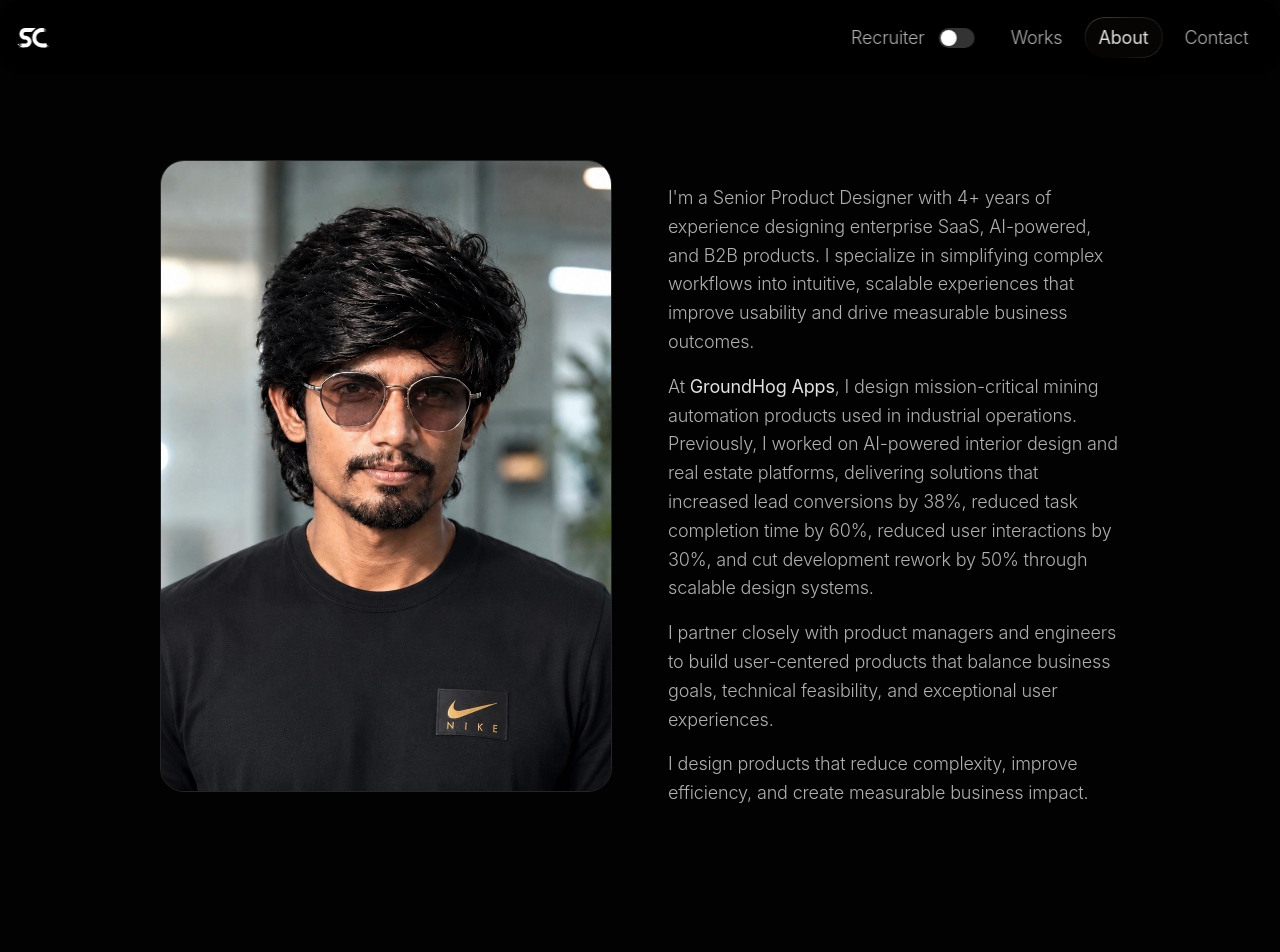
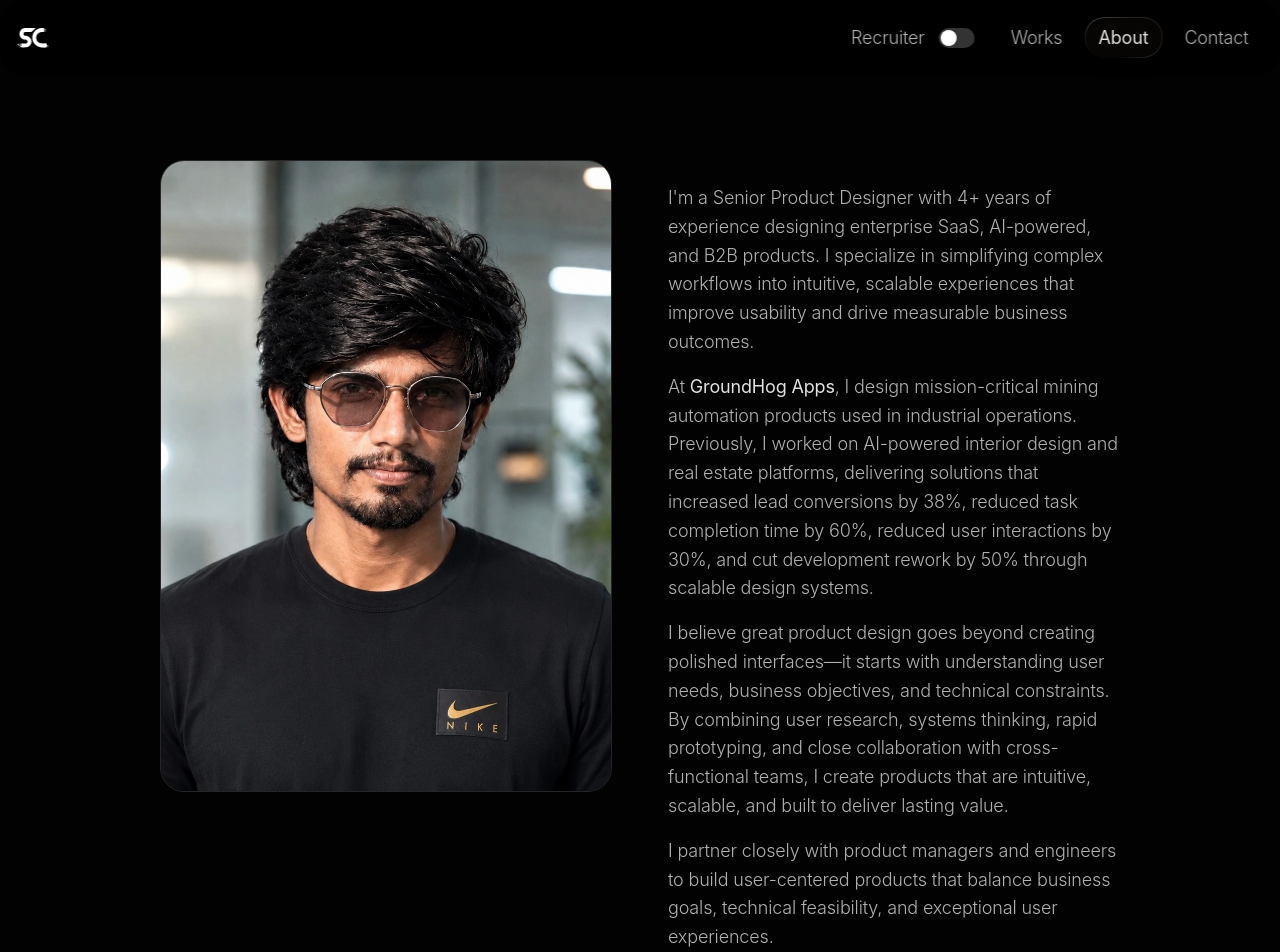
Before and after one commit to saichittala/React-Portfolio, a React (Create React App) app: page /#/about in a window 1280 px wide. Shown: the top 952 px of the page. Built offline with nearby package versions, Linux system fonts and the light colour scheme; a web font is replaced by a local one.

Commit message:
feat: finalize About page bio text content

```diff
--- a/src/pages/about.js
+++ b/src/pages/about.js
@@ -26,10 +26,10 @@ function About() {
                                             At <a className='cursor-link' href='https://www.groundhogapps.com/' target='blank'>GroundHog Apps</a>, I design mission-critical mining automation products used in industrial operations. Previously, I worked on AI-powered interior design and real estate platforms, delivering solutions that increased lead conversions by 38%, reduced task completion time by 60%, reduced user interactions by 30%, and cut development rework by 50% through scalable design systems.
                                         </p>
                                         <p className='width-100' style={{ fontSize: 'var(--font-size-md)', lineHeight: '1.6', margin: 0 }}>
-                                            I partner closely with product managers and engineers to build user-centered products that balance business goals, technical feasibility, and exceptional user experiences.
+                                            I believe great product design goes beyond creating polished interfaces—it starts with understanding user needs, business objectives, and technical constraints. By combining user research, systems thinking, rapid prototyping, and close collaboration with cross-functional teams, I create products that are intuitive, scalable, and built to deliver lasting value.
                                         </p>
                                         <p className='width-100' style={{ fontSize: 'var(--font-size-md)', lineHeight: '1.6', margin: 0 }}>
-                                            I design products that reduce complexity, improve efficiency, and create measurable business impact.
+                                            I partner closely with product managers and engineers to build user-centered products that balance business goals, technical feasibility, and exceptional user experiences.
                                         </p>
                                     </div>
                                 </div>
```
